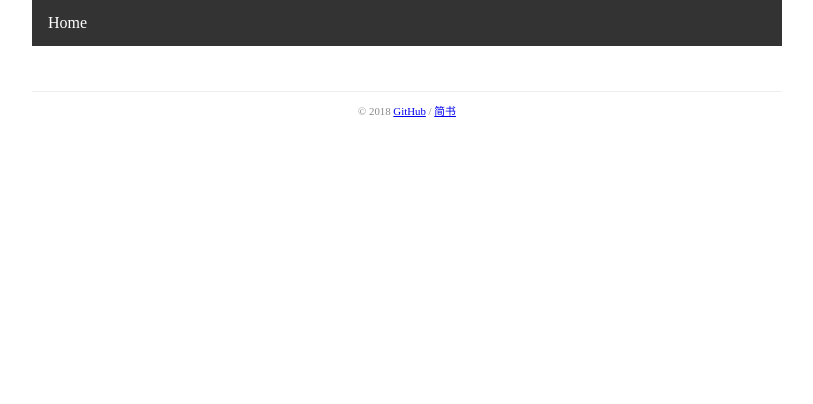
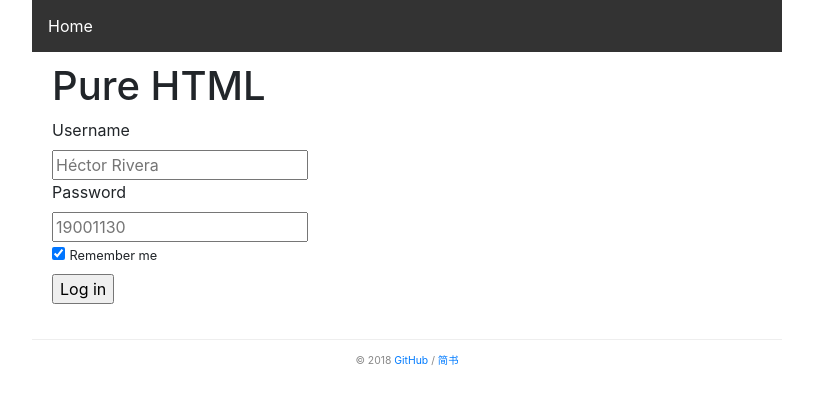
Before and after one commit to miniyk2012/my_hello_flask, a Flask app: template demos/form/templates/pure_html.html in a window 1280 px wide. Shown: the top 404 px of the page, without its empty margins (233-1046 px from the left). Run offline with Flask 2, Linux system fonts and the light colour scheme; the template is opened without the code that fills it: most values are stand-ins (such as "Sample title", 1, 10 or a date in 2020).

Commit message:
[feature] APP的初始化, pure-form表单

```diff
--- a/demos/form/config.py
+++ b/demos/form/config.py
@@ -1 +1 @@
-SECRET_KEY="123456"
+SECRET_KEY = "12345"
--- a/demos/form/templates/base.html
+++ b/demos/form/templates/base.html
@@ -1,4 +1,6 @@
 <!DOCTYPE html>
+{% from 'macros.html' import static_file with context %}
+
 <html lang="en">
 <head>
     {% block head %}
@@ -6,6 +8,12 @@
         <title>{% block title %}Template - HelloFlask{% endblock %}</title>
         <link rel="icon" type="image/x-icon" href="{{ url_for('static', filename='favicon.ico') }}">
         {% block styles %}
+            <style>
+                :root {
+                    --alert-color: {{ alert_color }}
+                }
+            </style>
+            {{ static_file('css', 'css/bootstrap.min.css') }}
             <link rel="stylesheet" type="text/css" href="{{ url_for('static', filename='style.css') }}">
         {% endblock %}
     {% endblock %}
@@ -30,6 +38,10 @@
             </small>
         {% endblock %}
     </footer>
-    {% block scripts %}{% endblock %}
+    {% block scripts %}
+        {{ static_file('js', 'https://code.jquery.com/jquery-3.3.1.slim.min.js', local=False) }}
+        {{ static_file('js', 'https://cdnjs.cloudflare.com/ajax/libs/popper.js/1.14.7/umd/popper.min.js', local=False) }}
+        {{ static_file('js', 'js/bootstrap.min.js') }}
+    {% endblock %}
 </body>
 </html>
--- a/demos/form/templates/index.html
+++ b/demos/form/templates/index.html
@@ -6,5 +6,4 @@
     <li><a href="{{ url_for('html') }}">HTML Form</a></li>
 </ul>
 
-
 {% endblock %}
--- /dev/null
+++ b/demos/form/templates/macros.html
@@ -0,0 +1,12 @@
+{% macro static_file(type, filename_or_url, local=True) %}
+    {% if local -%}
+        {% set filename_or_url = url_for('static', filename=filename_or_url) %}
+    {%- endif %}
+    {% if type == 'css' -%}
+        <link rel="stylesheet" href="{{ filename_or_url }}" type="text/css">
+    {%- elif type == 'js' -%}
+        <script type="text/javascript" src="{{ filename_or_url }}" crossorigin="anonymous"></script>
+    {%- elif type == 'icon' -%}
+        <link rel="icon" href="{{ filename_or_url }}">
+    {%- endif %}
+{% endmacro %}
--- a/demos/form/templates/pure_html.html
+++ b/demos/form/templates/pure_html.html
@@ -1 +1,19 @@
 {% extends 'base.html' %}
+
+{% block content %}
+<h1>Pure HTML </h1>
+<form method="post" action="#">
+    <label for="username">Username</label><br>
+    <input type="text" name="username" placeholder="Héctor Rivera" id="username"><br>
+    <label for="password">Password</label><br>
+    <input type="password" name="password" placeholder="19001130" id="password"><br>
+    <input id="remember" name="remember" type="checkbox" checked>
+    <label for="remember"><small>Remember me</small></label><br>
+    <input type="submit" name="submit" value="Log in">
+</form>
+
+{% endblock %}
+
+{% block scripts %}
+    {{ super() }}
+{% endblock %}
--- a/demos/form/views.py
+++ b/demos/form/views.py
@@ -1,4 +1,4 @@
-from flask import render_template
+from flask import render_template, request, flash, redirect, url_for
 
 
 def index():
@@ -6,6 +6,10 @@ def index():
 
 
 def html():
+    if request.method == "POST":
+        username = request.form.get('username')
+        flash("Welcome, {}".format(username))
+        return redirect(url_for("index"))
     return render_template('pure_html.html')
 
 
```
Also changed, not shown: demos/form/app.py (+13 -2 lines), tests/test_demos/test_form.py (+4 -1 lines).
